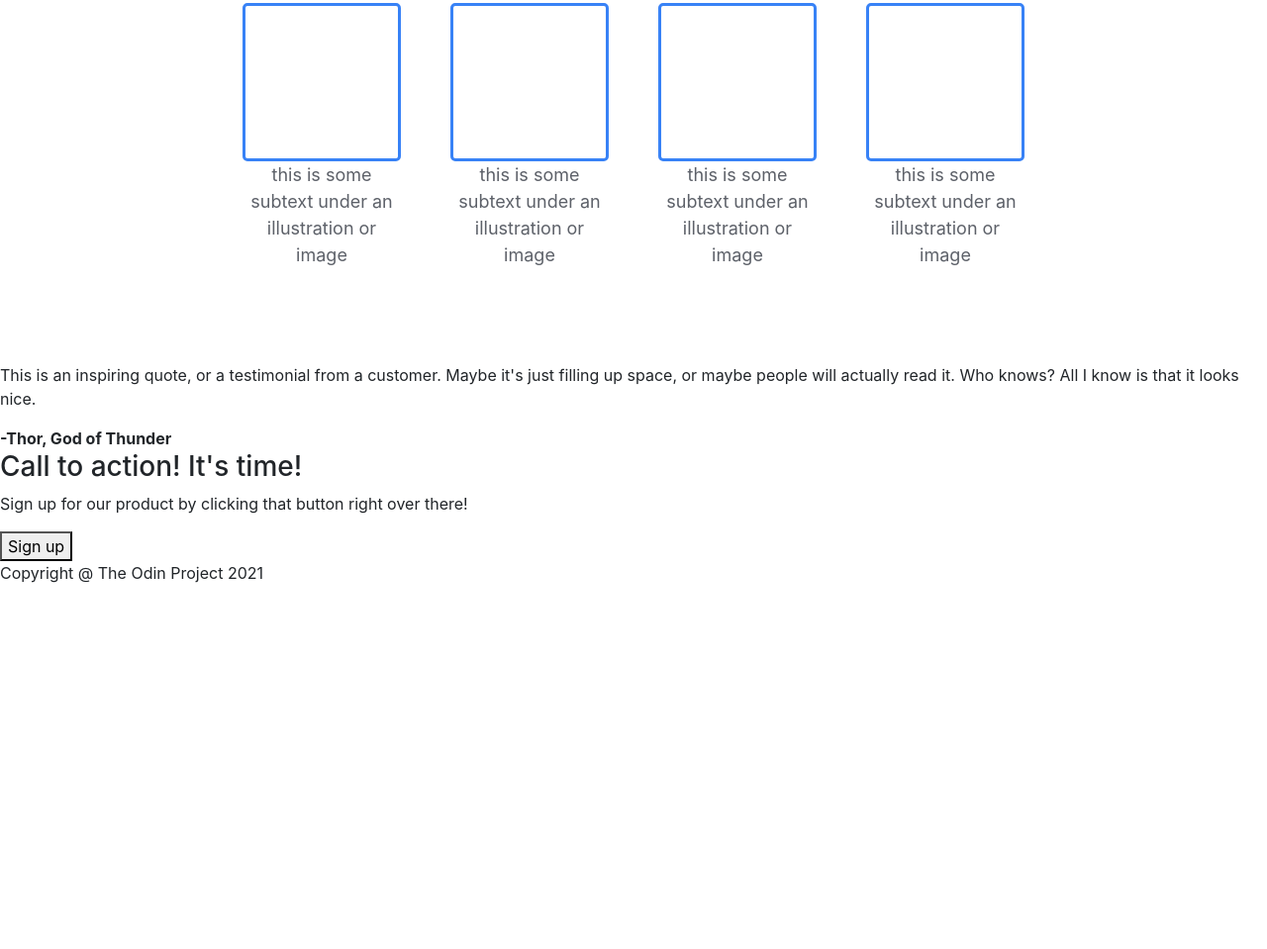
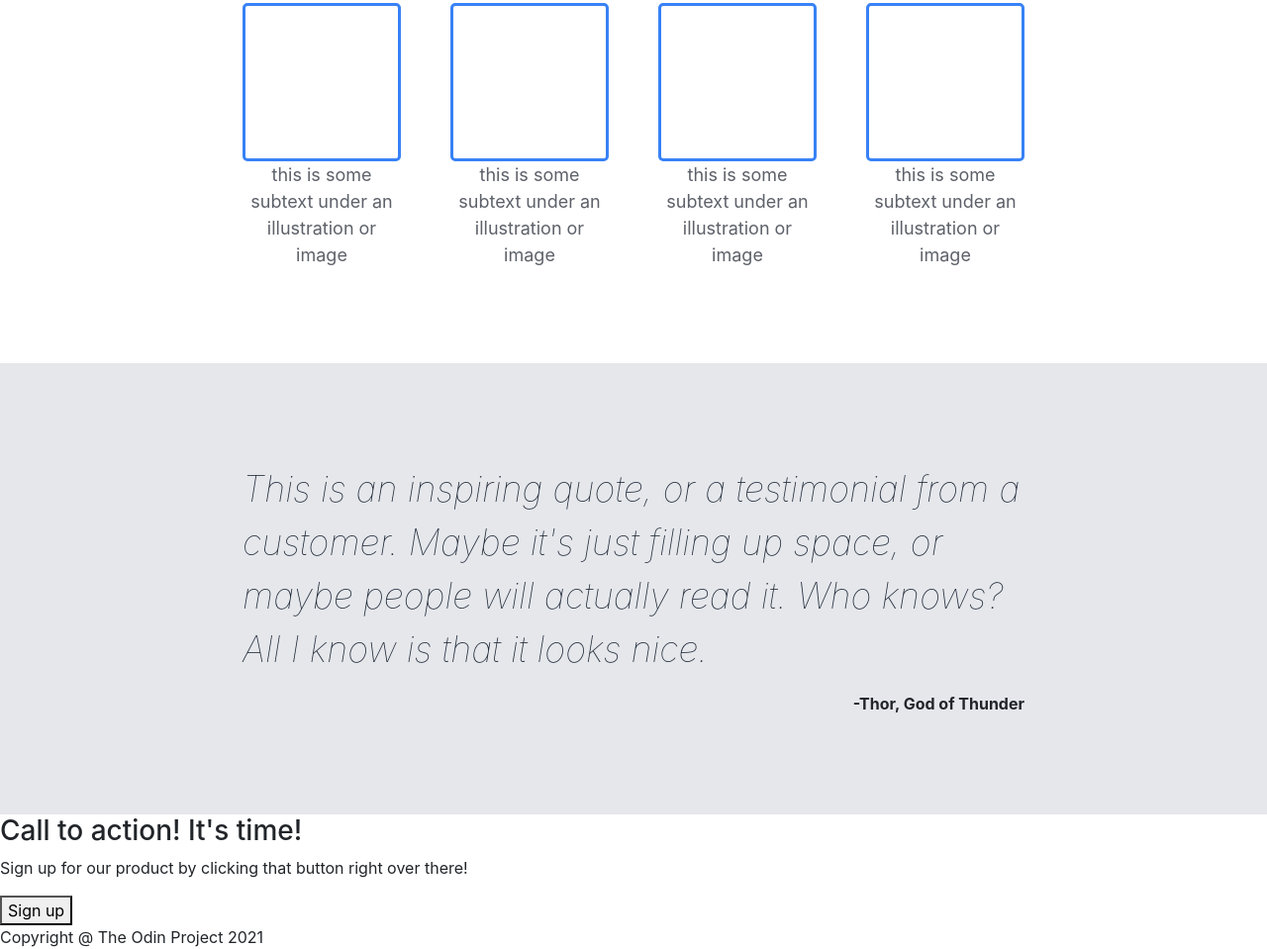
Before and after one commit to nahidreza99/landing-page, a plain HTML site: page index.html in a window 1280 px wide. Shown: the part 683-1642 px from the top of the page at 99% size. Before the commit the page ends 1274 px from the top, so only its background shows below. Drawn offline with nearby package versions, Linux system fonts and the light colour scheme.

Commit message:
Designed quote section

```diff
--- a/index.html
+++ b/index.html
@@ -50,7 +50,7 @@
                     </a>
                 </div>
             </div>
-            <div class="section-three">
+            <div class="quote flex-column">
                 <p>This is an inspiring quote, or a testimonial from a customer. Maybe it's just filling up space, or maybe people will actually read it. Who knows? All I know is that it looks nice.</p>
                 <b>-Thor, God of Thunder</b>
             </div>
--- a/styles.css
+++ b/styles.css
@@ -1,4 +1,4 @@
-
+@import url('https://fonts.googleapis.com/css2?family=Roboto:wght@300;400;500;700;900&display=swap');
 
 /* http://meyerweb.com/eric/tools/css/reset/
    v2.0 | 20110126
@@ -29,6 +29,10 @@ time, mark, audio, video {
 article, aside, details, figcaption, figure,
 footer, header, hgroup, menu, nav, section {
 	display: block;
+}
+
+body {
+    font-family: 'Roboto', sans-serif;
 }
 
 .flex-row{
@@ -126,3 +130,21 @@ a{
     border: 3px solid #3882f6;
     border-radius: 5px;
 }
+
+.quote{
+    padding: 100px calc(50vw - 395px);
+    background-color: #e5e7eb;
+}
+
+.quote>p{
+    font-size: 36px;
+    font-weight: lighter;
+    font-style: italic;
+    color: #1f2937;
+}
+
+.quote>b{
+    align-self: flex-end;
+    text-align: right;
+    font-weight: bolder;
+}
```
